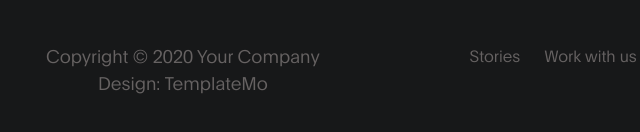
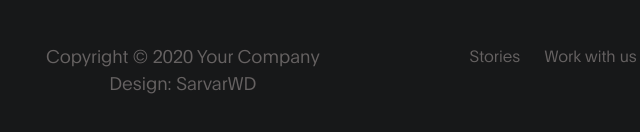
Before and after one commit to Sarvarbek114/digital, a plain HTML site: page project-detail.html in a window 1280 px wide. Shown: the part 3337-3469 px from the top of the page, 93-733 px from the left. Drawn offline with Linux system fonts and the light colour scheme.

Commit message:
Update project-detail.html

```diff
--- a/project-detail.html
+++ b/project-detail.html
@@ -164,7 +164,7 @@ https://templatemo.com/tm-538-digital-trend
           <div class="col-lg-4 mx-lg-auto text-center col-md-8 col-12" data-aos="fade-up" data-aos-delay="400">
             <p class="copyright-text">Copyright &copy; 2020 Your Company
             <br>
-            <a rel="nofollow noopener" href="https://templatemo.com">Design: TemplateMo</a></p>
+            <a rel="nofollow noopener" href="">Design: SarvarWD</a></p>
           </div>
 
           <div class="col-lg-4 mx-lg-auto col-md-6 col-12" data-aos="fade-up" data-aos-delay="500">
```
